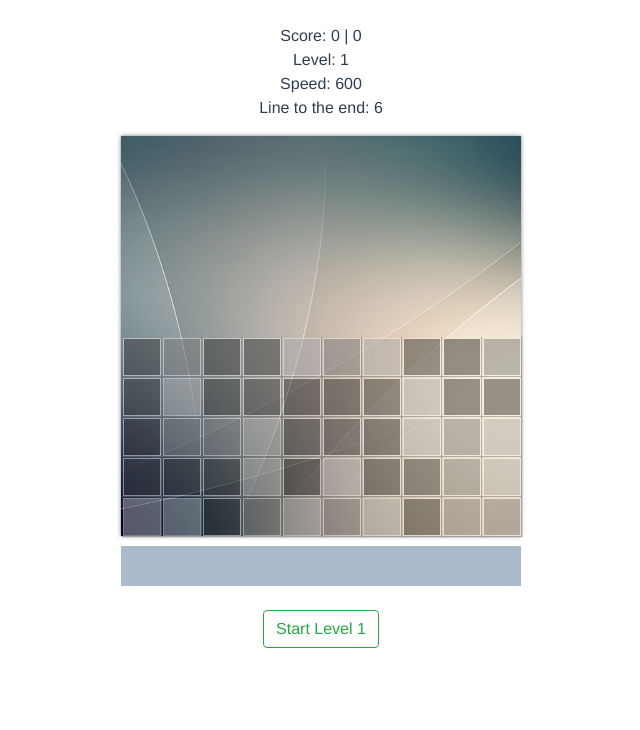
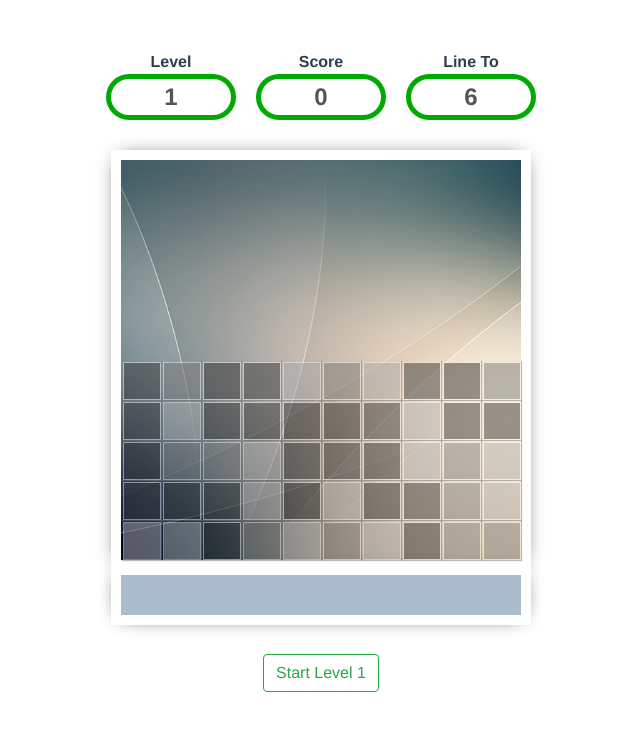
Before and after one commit to S1mkin/realVue_study, a Vue app: page / in a window 1280 px wide. Shown: the top 730 px of the page, without its empty margins (319-959 px from the left). Built offline with nearby package versions, Linux system fonts and the light colour scheme.

Commit message:
Add style

```diff
--- a/src/App.vue
+++ b/src/App.vue
@@ -3,10 +3,9 @@
     <!--img alt="Vue logo" src="./assets/logo.png">
     <HelloWorld msg="Vue.js App"/>
     <mForm caption="Task Manager"/-->
-    <br>
 
     <cubesTest/>
-    <br>
+
   </div>
 </template>
 
@@ -37,5 +36,7 @@ export default {
   -moz-osx-font-smoothing: grayscale;
   text-align: center;
   color: #2c3e50;
+  padding: 30px 0;
+  margin-top: 20px;
 }
 </style>
--- a/src/components/cubesTest.vue
+++ b/src/components/cubesTest.vue
@@ -1,11 +1,25 @@
 <template>
     <div>
-        <p>
-            Score: <animateNumber :number="score"/> | {{scoreLevel}} <br>
-            Level: {{level}} <br>
-            Speed: {{speed}} <br>
-            Line to the end: {{LineToTheEnd}} <br>
-        </p>
+
+        <div class="game-board">
+
+            <div class="game-board__item">
+                <div class="game-board__item__caption">Level</div>
+                <div class="game-board__item__value">{{level}}</div>
+            </div>
+
+            <div class="game-board__item">
+                <div class="game-board__item__caption">Score</div>
+                <div class="game-board__item__value"><animateNumber :number="score"/></div>
+            </div>
+
+            <div class="game-board__item">
+                <div class="game-board__item__caption">Line To</div>
+                <div class="game-board__item__value">{{LineToTheEnd}}</div>
+            </div>
+
+        </div>
+
 
 
             <div
@@ -112,11 +126,12 @@ export default {
         nextLevel: 1,
         levelSettings: [
             {id: 1, Xmax: 10, Ymax: 10, Ystart: 5, speed: 600, lines: 6},
-            {id: 2, Xmax: 12, Ymax: 10, Ystart: 7, speed: 500, lines: 6},
-            {id: 3, Xmax: 14, Ymax: 12, Ystart: 8, speed: 400, lines: 8},
-            {id: 4, Xmax: 16, Ymax: 14, Ystart: 9, speed: 300, lines: 12},
-            {id: 5, Xmax: 16, Ymax: 14, Ystart: 10, speed: 200, lines: 16},
-            {id: 6, Xmax: 16, Ymax: 14, Ystart: 10, speed: 100, lines: 20},
+            {id: 2, Xmax: 11, Ymax: 10, Ystart: 6, speed: 550, lines: 8},
+            {id: 3, Xmax: 12, Ymax: 10, Ystart: 7, speed: 500, lines: 10},
+            {id: 4, Xmax: 13, Ymax: 11, Ystart: 8, speed: 450, lines: 12},
+            {id: 5, Xmax: 14, Ymax: 12, Ystart: 9, speed: 400, lines: 14},
+            {id: 6, Xmax: 15, Ymax: 13, Ystart: 10, speed: 350, lines: 16},
+            {id: 6, Xmax: 16, Ymax: 14, Ystart: 10, speed: 300, lines: 18},
         ]
     }
   },
@@ -373,7 +388,9 @@ $Ymax: 10;
     justify-content: flex-start;
     flex-wrap: nowrap;
     flex-direction: row;
-    margin: 0 auto;
+    outline: 10px solid #FFF;
+    margin: 15px auto;
+    box-shadow: 0px 0px 20px #000;
 }
 
 #cubes-wrap {
@@ -381,7 +398,8 @@ $Ymax: 10;
     width: $Xmax * $size-cube; */
     background: #EFEFEF url('../img/cubes-bg-2.png') no-repeat;
     background-size: cover;
-    box-shadow: 0px 0px 4px #777;
+
+
 }
 
 #line-wrap {
@@ -440,13 +458,42 @@ $Ymax: 10;
     filter: grayscale(100%);
 }
 
-.tgCubes-row-enter-active, .tgCubes-row-leave-active {
+.tgCubes-row-enter-active,
+.tgCubes-row-leave-active {
   height: $size-cube;
-  transition: .08s linear;
+  transition: .06s linear;
 }
+
 .tgCubes-row-enter, .tgCubes-row-leave-to {
   height: 0;
-  transition: .08s linear;
+  transition: .06s linear;
+}
+
+.game-board {
+    display: flex;
+    flex-direction: row;
+    justify-content: flex-start;
+    margin: 0 auto 30px;
+    width: 450px;
+}
+
+.game-board__item {
+    width: 150px;
+}
+
+.game-board__item__value {
+    font-size: 24px;
+    font-weight: bold;
+    color: #555;
+    text-align: center;
+    background-color: #FFF;
+    border-radius: 50px;
+    border: 5px solid #0A0;
+    margin: 0 10px 10px;
+}
+
+.game-board__item__caption {
+    font-weight: bold;
 }
 
 </style>
```
